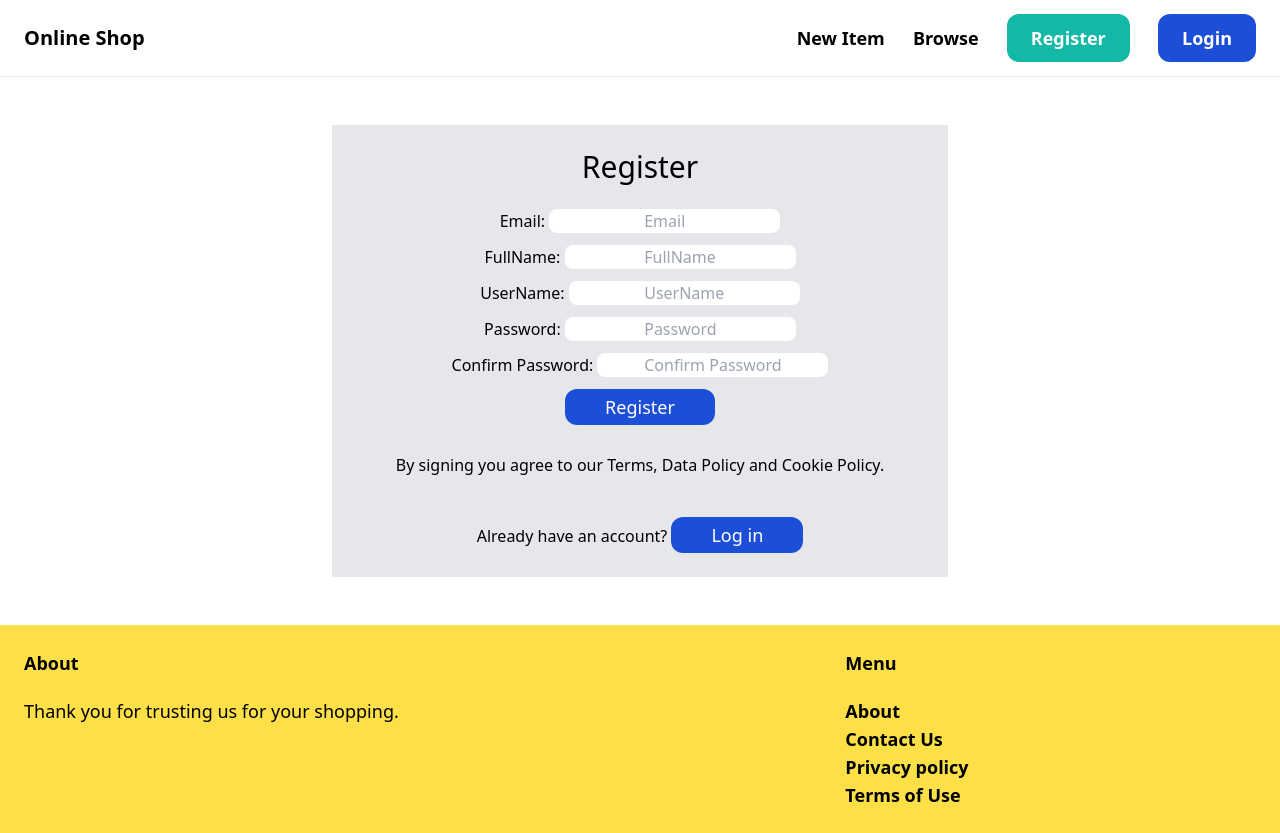
After one commit to YordanovaT/OnlineShop, a Django app: page /register/ in a window 1280 px wide. The commit adds this page. Run offline with Django 4.2, Linux system fonts and the light colour scheme; some libraries are stand-ins or nearby versions.

Commit message:
Updated index template and added one for the registration functionality.

```diff
--- a/users/templates/users/index.html
+++ b/users/templates/users/index.html
@@ -16,9 +16,9 @@
             <a href="#" class="text-lg font-semibold hover:text-gray-500">New Item</a>
             <a href="#" class="text-lg font-semibold hover:text-gray-500">Browse</a>
 
-            <a href="#" class="px-6 py-3 text-lg font-semibold bg-teal-500 text-white
+            <a href="{% url 'register' %}" class="px-6 py-3 text-lg font-semibold bg-teal-500 text-white
                 rounded-xl hover:bg-teal-700">Register</a>
-            <a href="#" class="px-6 py-3 text-lg font-semibold bg-blue-700 text-white
+            <a href="{% url 'login' %}" class="px-6 py-3 text-lg font-semibold bg-blue-700 text-white
                 rounded-xl hover:bg-blue-500">Login</a>
         </div>
     </nav>
--- /dev/null
+++ b/users/templates/users/register.html
@@ -0,0 +1,64 @@
+{% extends 'users/index.html' %}
+{%load static%}
+{% block title %}Register{% endblock %}
+{% block content %}
+    <div class="w-1/2 my-6 mx-auto p-6 bg-gray-200 rounded=xl">
+        <h1 class="mb-6 text-3xl text-center"> Register</h1>
+        {% if messages %}
+                {% for message in messages %}
+                    <div class="p-2 mb-2 text-sm text-blue-800 rounded-lg bg-blue-50 dark:bg-gray-800 dark:text-blue-400" role="alert">
+                        {{message}}
+                    </div>
+                {% endfor %}
+            {% endif %}
+        <form method="post" action="{% url 'register'%}">
+
+            {% csrf_token %}
+
+            <div class="form-group mb-3" align="center">
+                <div class="form-group mb-3">
+
+                    <p class="form-control form-control-xl">Email:
+                    <input class="form-control rounded-lg text-center" type="email" name="email" value="{{data.email}}" placeholder="Email">
+                    </p>
+                </div>
+
+                <div class="form-group mb-3">
+                    <p class="form-control form-control-xl"> FullName:
+                        <input class="form-control form-control-xl rounded-lg text-center" type="text" name="name" value="{{data.name}}" placeholder="FullName">
+                    </p>
+                </div>
+
+                <div class="form-group mb-3">
+                     <p class="form-control form-control-xl"> UserName:
+                        <input class="form-control form-control-xl rounded-lg text-center" type="text" name="username" value="{{data.username}}" placeholder="UserName">
+                     </p>
+                </div>
+
+                <div class="form-group mb-3">
+                     <p class="form-control form-control-xl"> Password:
+                        <input class="form-control form-control-xl rounded-lg text-center" type="password" name="password" value="" placeholder="Password">
+                     </p>
+                </div>
+
+                <div class="form-group mb-3">
+                    <p class="form-control form-control-xl"> Confirm Password:
+                        <input class="form-control form-control-xl rounded-lg text-center" type="password" name="password2" value="" placeholder="Confirm Password">
+                    </p>
+                </div>
+
+                <button class="p-3 px-10 py-1 text-lg bg-blue-700 hover:bg-blue-500 rounded-xl text-white text-center">Register</button>
+            </div>
+        </form>
+            <p class="py-4 text-black-500" align="center"> By signing you agree to our Terms, Data Policy and Cookie Policy. </p>
+
+        <br>
+        <div align="center">
+            <div class="card-body">
+                <p>Already have an account? <a href="{% url 'login' %}">
+                    <button  class="p-3 px-10 py-1 text-lg bg-blue-700 hover:bg-blue-500 rounded-xl text-white text-center">Log in </button>
+                </a></p>
+            </div>
+        </div>
+    </div>
+{% endblock %}
```
